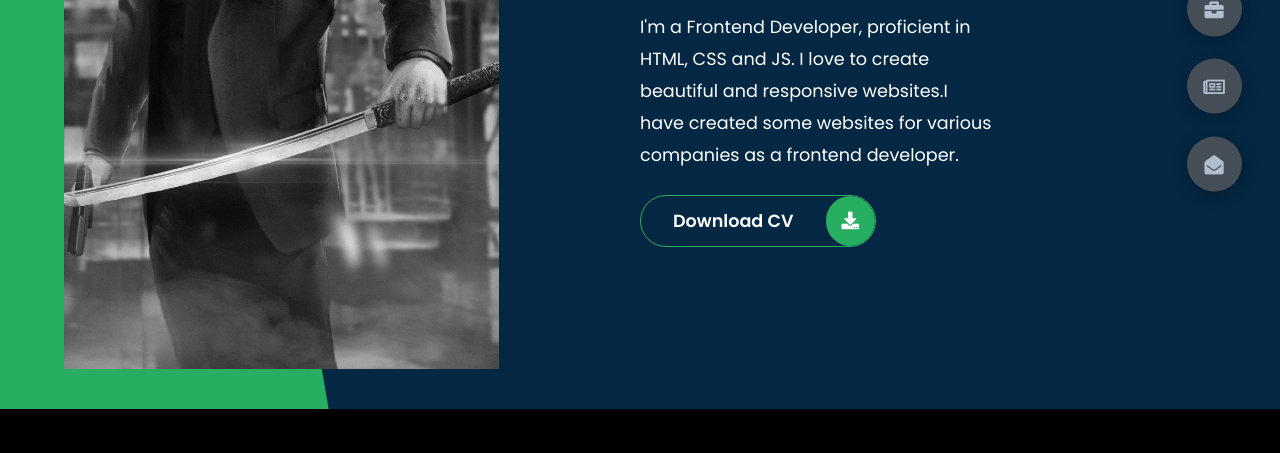
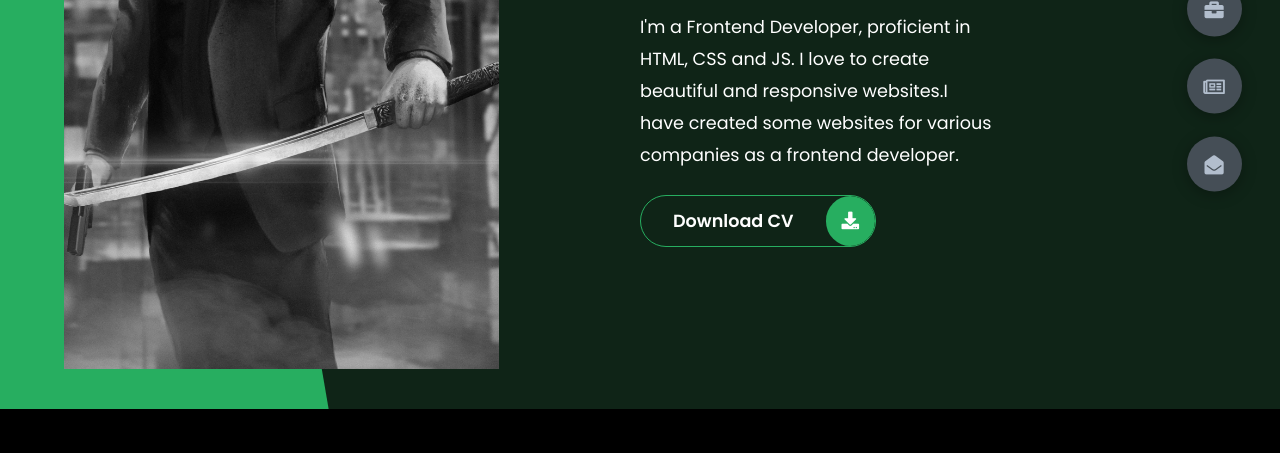
Before and after one commit to iashupandey/btw1_portfolio_website-, a plain HTML site: page index.html in a window 1280 px wide. Shown: the part 391-844 px from the top of the page. Drawn offline with Linux system fonts and the light colour scheme.

Commit message:
bg color

```diff
--- a/styles/styles.css
+++ b/styles/styles.css
@@ -6,7 +6,7 @@
 }
 
 :root {
-  --color-primary: #042743;
+  --color-primary: #0f2417;
   --color-secondary: #27AE60;
   --color-white: #FFFFFF;
   --color-black: #000;
```
